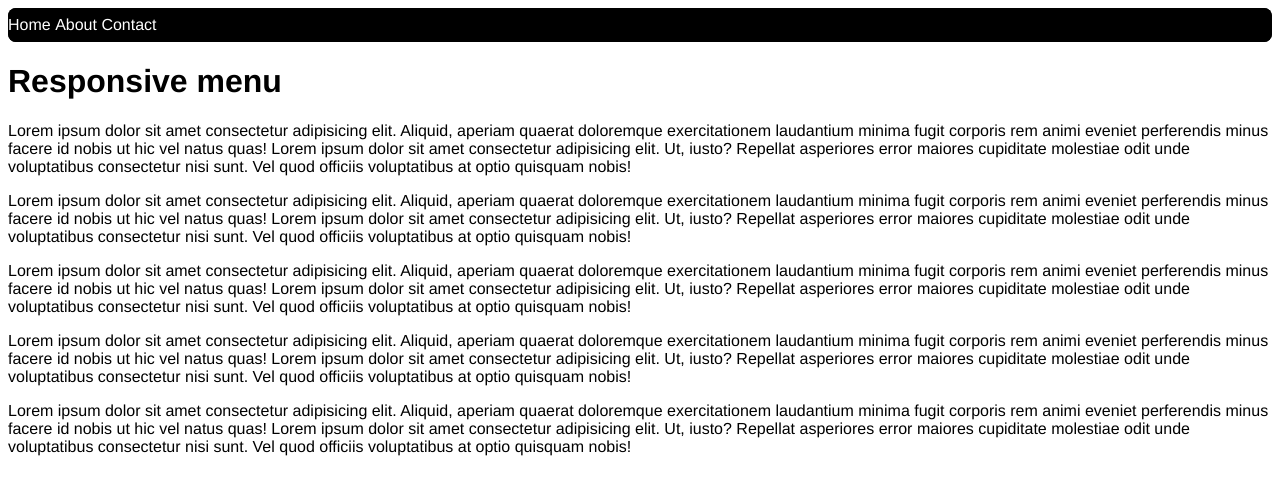
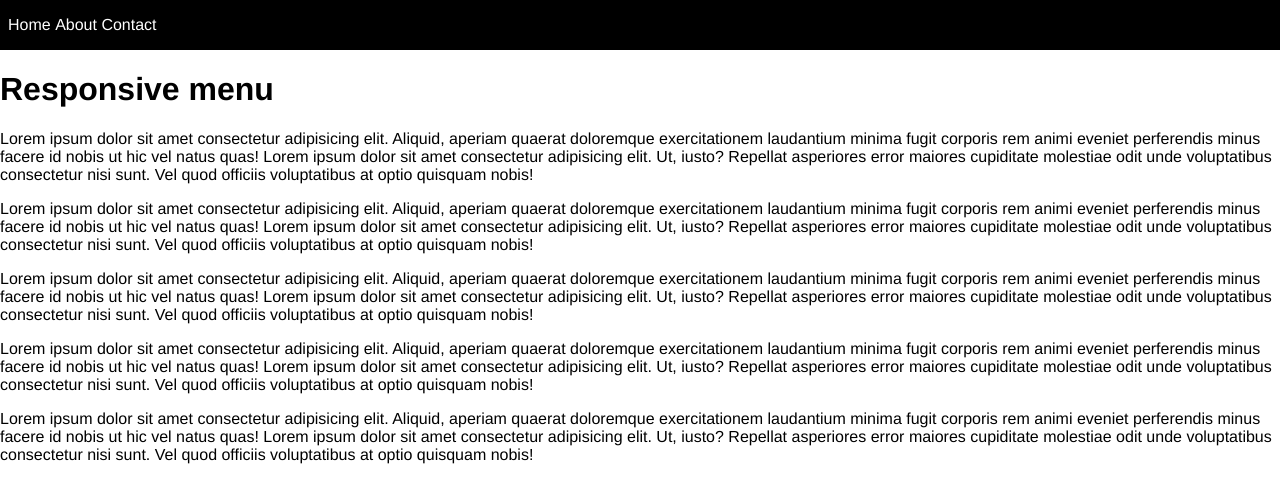
Before and after one commit to marroe01284/week-3-html-css, a plain HTML site: page day 2/responsive-menu.html in a window 1280 px wide. Drawn offline with Linux system fonts and the light colour scheme.

Commit message:
fixed responding menu

```diff
--- a/day 2/responsive-menu.html
+++ b/day 2/responsive-menu.html
@@ -3,15 +3,20 @@
     <meta charset="UTF-8">
     <meta name="viewport" content="width=device-width, initial-scale=1.0">
     <title>::Responsive Menu::</title>
+
     <style>
 * {
     box-sizing: border-box;
     font-family: 'Franklin Gothic Medium', 'Arial Narrow', Arial, sans-serif;
 }
 
+body {
+    margin: 0;
+    position: relative;
+}
+
 header {
     background-color: black;
-    border-radius: 8px;
     position: sticky;
     top: 0;
 
@@ -19,10 +24,16 @@ header {
         nav {
             display: none;
             background-color: black;
-            border-radius: 8px;
+            position: static;
+            top: initial;
+            width:initial;
+            left: initial;
+            padding-left: 8px;
+            height: auto;
+
         }
         nav li {
-            padding: 8px 0;
+            padding: 16px 0;
         }
         nav li a:hover {
             text-decoration: underline;
```
Also changed, not shown: day 2/document-flow.html (added, +19 -0 lines).
